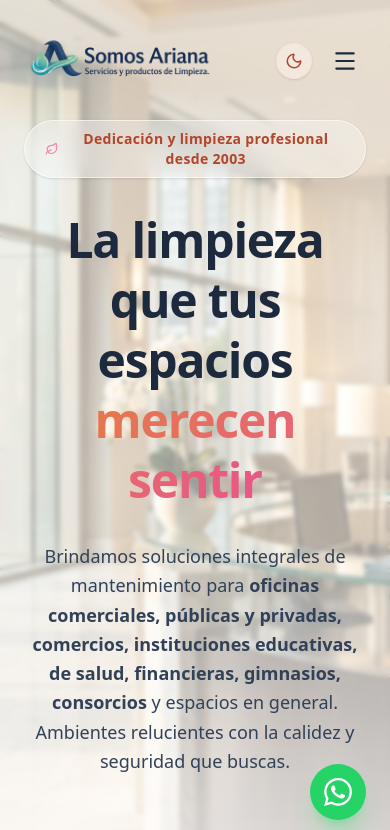
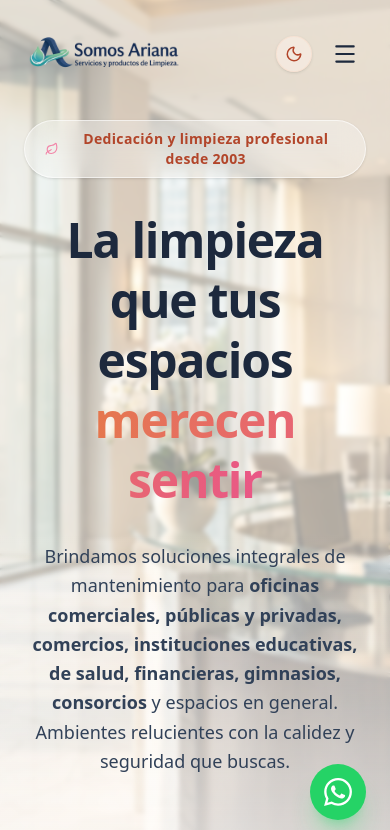
Before and after one commit to VicThorX/ariana-servicios, a Next.js app: page / in a window 390 px wide. Shown: the top 830 px of the page. Built offline with nearby package versions, Linux system fonts and the light colour scheme.

Commit message:
fix(ui): prevent logo shrinkage and adjust md nav spacing

```diff
--- a/src/components/layout/Header.tsx
+++ b/src/components/layout/Header.tsx
@@ -31,14 +31,14 @@ export default function Header() {
         <Logo />
 
         {/* Desktop Nav */}
-        <nav className="hidden md:flex items-center gap-8 font-medium">
+        <nav className="hidden md:flex items-center gap-4 lg:gap-8 font-medium text-sm lg:text-base">
           <Link href="#nosotros" className="text-slate-600 hover:text-teal-600 dark:text-slate-300 dark:hover:text-brand-400 transition-colors duration-300">Nosotros</Link>
           <Link href="#clientes" className="text-slate-600 hover:text-teal-600 dark:text-slate-300 dark:hover:text-brand-400 transition-colors duration-300">Clientes</Link>
           <Link href="#servicios" className="text-slate-600 hover:text-teal-600 dark:text-slate-300 dark:hover:text-brand-400 transition-colors duration-300">Servicios</Link>
           <Link href="#productos" className="text-slate-600 hover:text-teal-600 dark:text-slate-300 dark:hover:text-brand-400 transition-colors duration-300">Insumos</Link>
           <Link href="#beneficios" className="text-slate-600 hover:text-teal-600 dark:text-slate-300 dark:hover:text-brand-400 transition-colors duration-300">Confianza</Link>
           <ThemeToggle />
-          <Link href="#contacto" className="px-6 py-2.5 bg-brand-500 hover:bg-brand-600 dark:bg-brand-600 dark:hover:bg-brand-700 text-white rounded-[2rem] transition-all shadow-md hover:shadow-lg hover:-translate-y-0.5">
+          <Link href="#contacto" className="px-4 py-2 lg:px-6 lg:py-2.5 bg-brand-500 hover:bg-brand-600 dark:bg-brand-600 dark:hover:bg-brand-700 text-white rounded-[2rem] transition-all shadow-md hover:shadow-lg hover:-translate-y-0.5">
             Contactar
           </Link>
         </nav>
--- a/src/components/ui/Logo.tsx
+++ b/src/components/ui/Logo.tsx
@@ -15,14 +15,14 @@ export default function Logo({ className, isDark }: LogoProps) {
     : `dark:drop-shadow-[0_0_1.5px_rgba(255,255,255,1)] dark:brightness-110`;
 
   return (
-    <Link href="/" className={`flex items-center group transition-transform duration-500 hover:scale-[1.02] ${className || ""}`}>
+    <Link href="/" className={`flex shrink-0 items-center group transition-transform duration-500 hover:scale-[1.02] ${className || ""}`}>
       <div className="relative flex items-center justify-center">
         <Image
           src="/hd_restoration_result_image.png"
           alt="Somos Ariana Limpieza"
           width={800}
           height={240}
-          className={`w-[12rem] md:w-[15rem] h-auto object-contain transition-all duration-300 ${imageClasses}`}
+          className={`w-[10rem] md:w-[11rem] lg:w-[15rem] h-auto object-contain transition-all duration-300 ${imageClasses}`}
           priority
         />
       </div>
```
